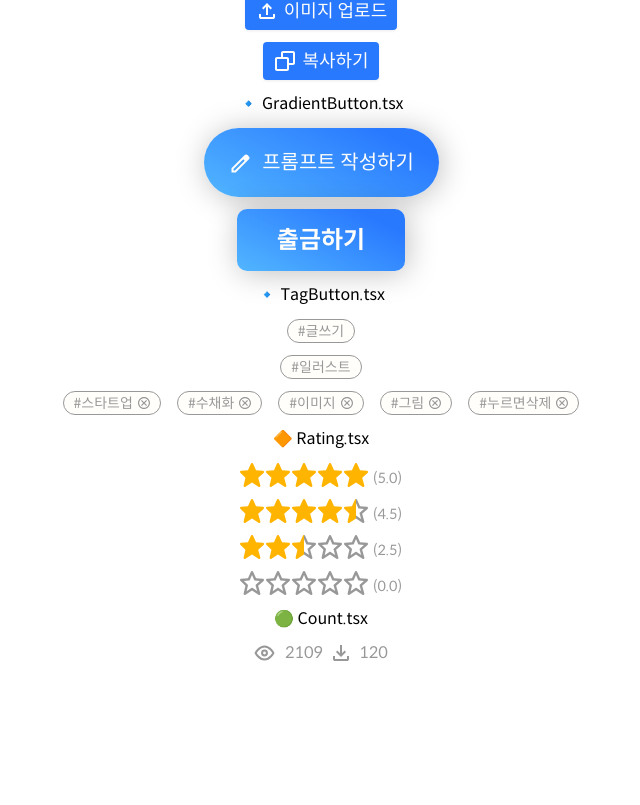
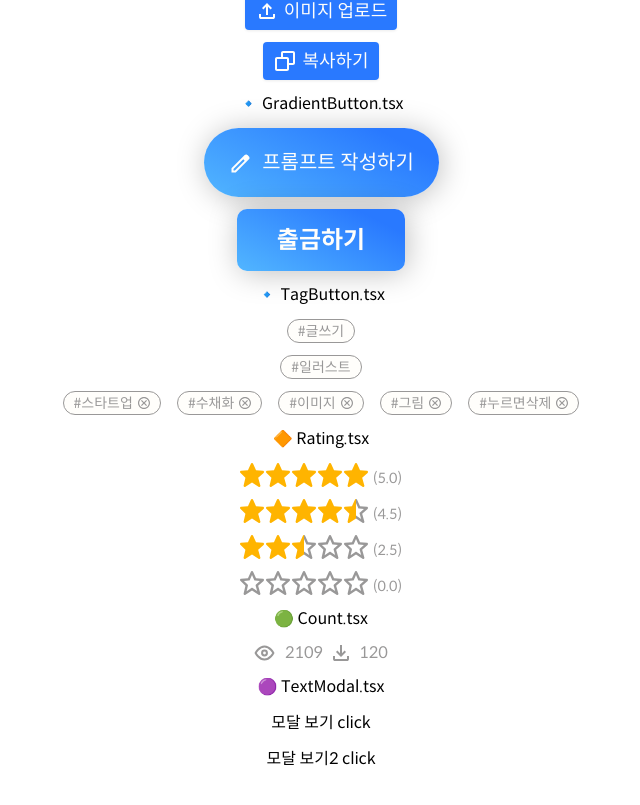
Before and after one commit to PromptPlace/PromtPlace-FE, a React (Vite) app: page /test in a window 1280 px wide. Shown: the part 1271-2076 px from the top of the page, without its empty margins (319-959 px from the left). Before the commit the page ends 1974 px from the top, so only its background shows below. Built offline with nearby package versions, Linux system fonts and the light colour scheme.

Commit message:
✨ Feat: TextModal 구현 (#3)

```diff
--- /dev/null
+++ b/src/components/Modal/TextModal.tsx
@@ -0,0 +1,36 @@
+import CloseIcon from '@assets/icon-close.svg';
+
+/**
+ * 엑스 버튼으로 닫을 수 있는 모달 컴포넌트입니다.
+ *
+ * @param {string} text -- 모달에 들어갈 내용
+ * @param {function} onClick -- 엑스 버튼 클릭 시 실행될 함수
+ *
+ * @example
+ * <TextModal text="업로드 세부 설정을 완료해 주세요." onClick={() => setShowModal(false)} />
+ *
+ *
+ * @author 김진효
+ * **/
+
+interface TextModalProps {
+  text: string;
+  onClick: () => void;
+}
+
+const TextModal = ({ text, onClick }: TextModalProps) => {
+  return (
+    <div className="fixed inset-0 flex items-center justify-center z-50">
+      <div className="absolute inset-0 bg-overlay"></div>
+
+      <div className="relative max-w-[940px] w-full h-[143px] bg-white rounded-[16px] shadow-gradient z-10  flex items-center justify-center">
+        <p className="text-[32px] font-bold leading-[40px] text-text-on-white">{text}</p>
+        <div onClick={onClick} className="absolute top-[20px] right-[20px] cursor-pointer">
+          <img src={CloseIcon} alt="닫기" />
+        </div>
+      </div>
+    </div>
+  );
+};
+
+export default TextModal;
--- a/src/index.css
+++ b/src/index.css
@@ -52,7 +52,7 @@
   --color-white-stroke: #cccccc;
   --color-background: #f5f5f5;
   --color-text-on-background: #999898;
-  --color-overlay: #121212, rgba(18, 18, 18, 0.4);
+  --color-overlay: rgba(18, 18, 18, 0.4);
   --color-rating-active: #ffb400;
   --color-alert: #e90000;
 
--- a/src/pages/TestPage.tsx
+++ b/src/pages/TestPage.tsx
@@ -6,6 +6,7 @@ import PrimaryButton from '@components/Button/PrimaryButton';
 import { useState } from 'react';
 import Rating from '@components/Rating';
 import Count from '@components/Count';
+import TextModal from '@components/Modal/TextModal';
 
 const TestPage = () => {
   const [tags, setTags] = useState<string[]>(['#스타트업', '#수채화', '#이미지', '#그림', '#누르면삭제']);
@@ -13,6 +14,9 @@ const TestPage = () => {
   const handleDelete = (text: string) => {
     setTags(tags.filter((tag) => tag !== text));
   };
+
+  const [showModal, setShowModal] = useState(false);
+  const [showModal2, setShowModal2] = useState(false);
 
   return (
     <div className="flex flex-col gap-3 items-center mb-10">
@@ -79,6 +83,13 @@ const TestPage = () => {
         <Count imgType="eye" count={2109} />
         <Count imgType="download" count={120} />
       </div>
+
+      <h3>🟣 TextModal.tsx</h3>
+      <button onClick={() => setShowModal(true)}>모달 보기 click</button>
+      {showModal && <TextModal text="업로드 세부 설정을 완료해 주세요." onClick={() => setShowModal(false)} />}
+
+      <button onClick={() => setShowModal2(true)}>모달 보기2 click</button>
+      {showModal2 && <TextModal text="지금은 리뷰를 수정하실 수 없습니다." onClick={() => setShowModal2(false)} />}
     </div>
   );
 };
```
